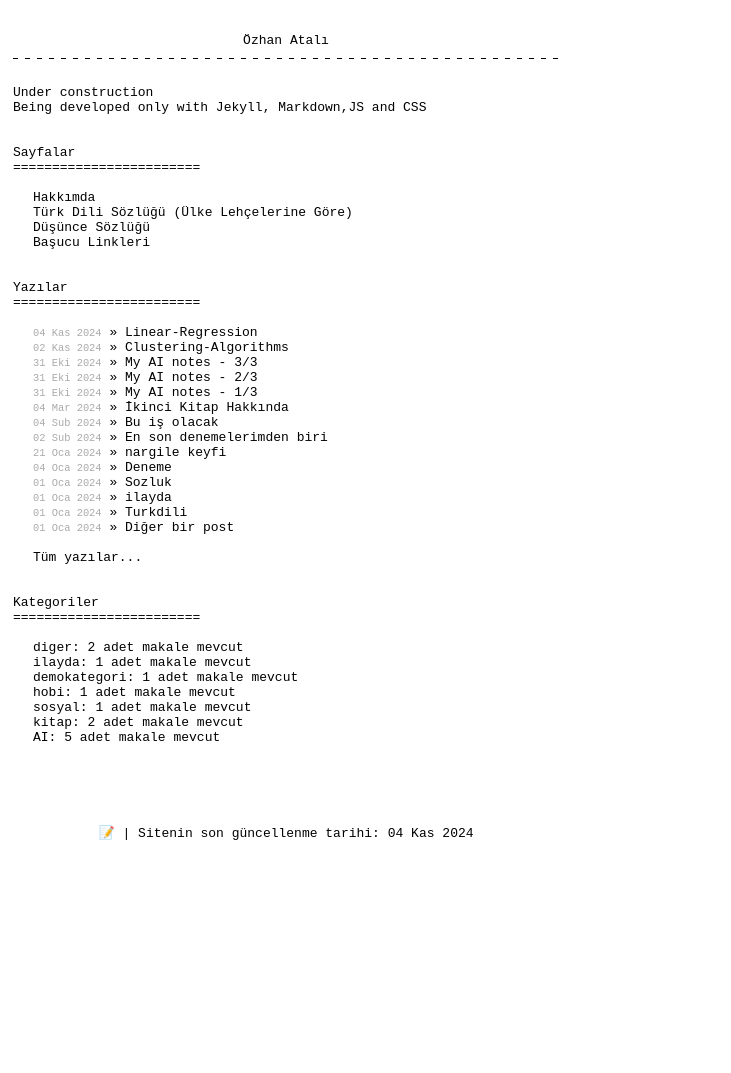
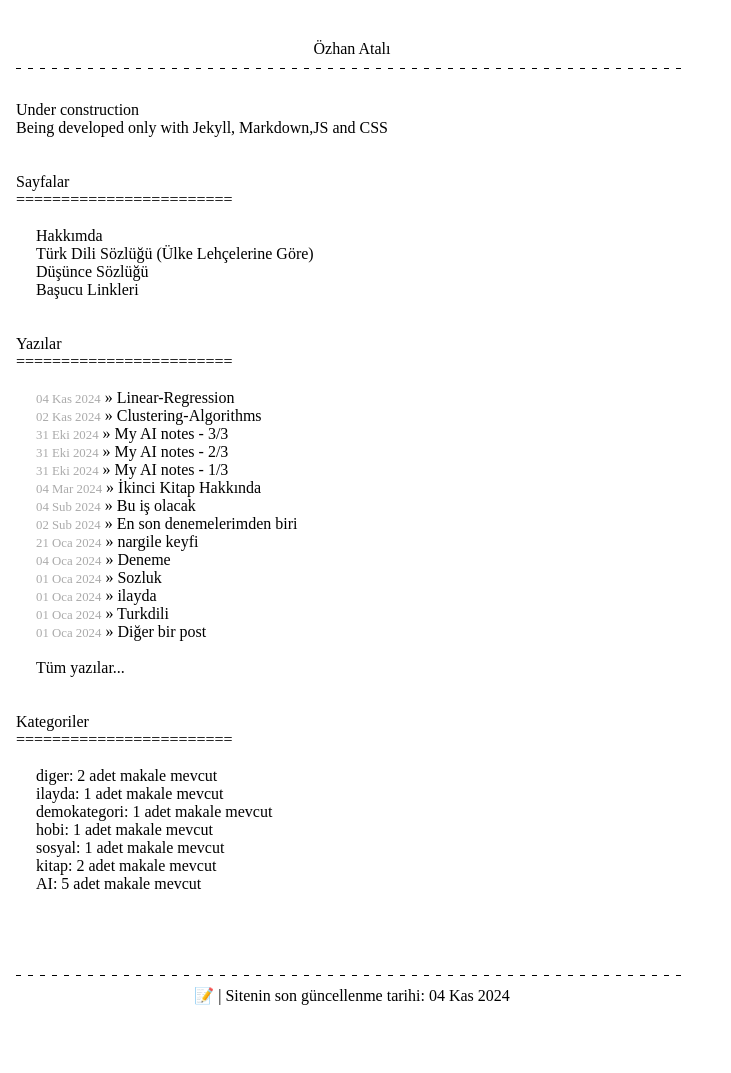
Before and after one commit to ozhanatali/ozhanatali.github.io, a Jekyll site: the page built from index.html, in a window 1280 px wide. Shown: the whole page, without its empty margins (0-731 px from the left). Built offline with Jekyll 4.4.1, drawn with Linux system fonts in a browser that asks for light colours; before the commit the page ends 933 px from its top, so only the background shows below that.

Commit message:
Update screen.css

```diff
--- a/css/screen.css
+++ b/css/screen.css
@@ -112,8 +112,8 @@ ul.posts {
 
 .site {
   font-size: 100%;
-  font-family: monospace;
-  text-align: justify;
+  /*font-family: monospace;*/
+  /*text-align: justify;*/
   width: 42em;
   margin: 2.5em auto 2em 1em;
 }
```
